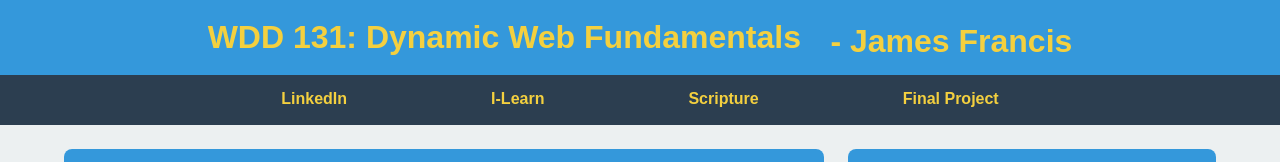
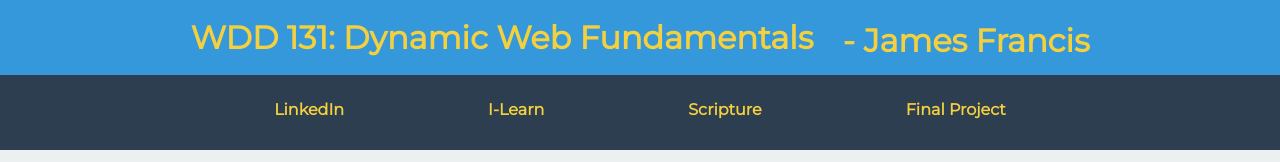
Before and after one commit to jamfrancis/wdd131, a plain HTML site: page index.html in a window 1280 px wide. Shown: the top 162 px of the page. Drawn offline with Linux system fonts and the light colour scheme.

Commit message:
Some more bug fixes

```diff
--- a/styles/base.css
+++ b/styles/base.css
@@ -1,4 +1,7 @@
 /* base.css */
+@import url('https://fonts.googleapis.com/css2?family=Roboto&display=swap');
+@import url('https://fonts.googleapis.com/css2?family=Montserrat&display=swap');
+
 
 :root {
     --primary-color: #2c3e50;
@@ -15,9 +18,9 @@
 
     --link-hover-color: #8e44ad;
 
-    --body-font: 'Arial', sans-serif;
+    --body-font: 'Roboto', sans-serif;
 
-    --title-font: 'Futura', sans-serif;
+    --title-font: 'Montserrat', sans-serif;
 
     --background-color: #ecf0f1;
 }
@@ -39,7 +42,7 @@ header {
     color: var(--header-text-color);
     text-align: center;
     display: grid;
-    grid-template-rows: 1fr, 1fr;
+    grid-template-rows: 1fr 1fr;
 }
 
 header h1 {
@@ -56,20 +59,18 @@ header h1 {
 nav {
     font-family: var(--title-font);
     grid-row: 2/3;
-    height: 50px;
-
+    height: 25px;
 }
 
 header nav ul {
     list-style: none;
     display: flex;
     justify-content: center;
-    padding: 15px;
+    padding: 25px;
     gap: 9rem;
 }
 
 header nav ul li a {
-
     color: var(--header-text-color);
     text-decoration: none;
     font-weight: bold;
@@ -170,7 +171,6 @@ main {
     padding: 10px;
     height: 100%;
     display: flex;
-    align-items: left;
 }
 
 #resource-list ul {
```
Also changed, not shown: images/personal_profile.jpeg.
